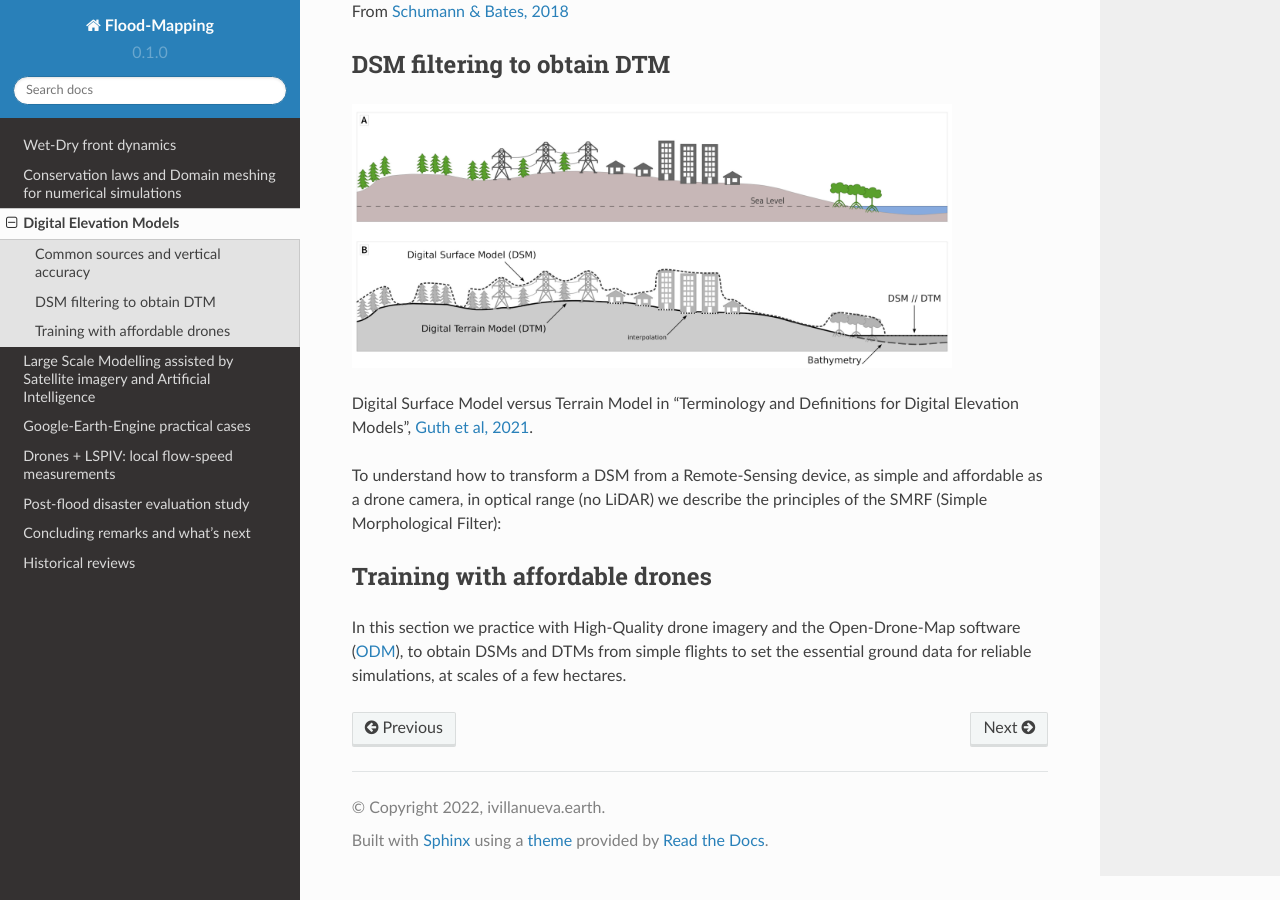
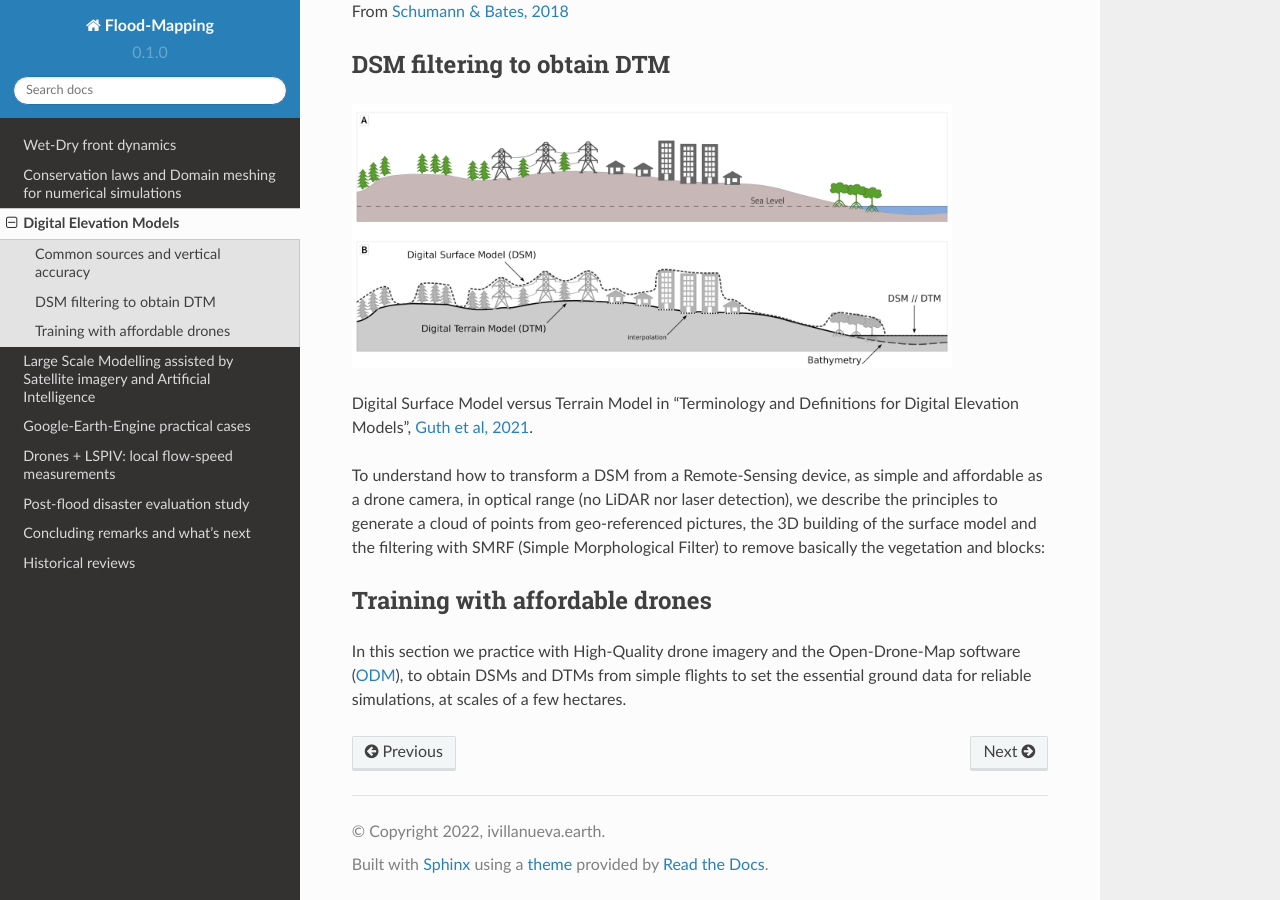
Before and after one commit to ivillamadrid/FloodMapping, a Sphinx documentation site: the page built from docs/source/dem.rst, in a window 1280 px wide and 900 px high, scrolled down 561 px. Built offline with Sphinx 7.4.7 and the Read the Docs theme 2.0.0, drawn with Linux system fonts in a browser that asks for light colours.

Commit message:
Update dem.rst

```diff
--- a/docs/source/dem.rst
+++ b/docs/source/dem.rst
@@ -27,8 +27,8 @@ Digital Surface Model versus Terrain Model in "Terminology and Definitions for D
 
 .. _Guth et al, 2021: https://doi.org/10.3390/rs13183581
 
-To understand how to transform a DSM from a Remote-Sensing device, as simple and affordable as a drone camera, in optical range (no LiDAR)
-we describe the principles of the SMRF (Simple Morphological Filter):
+To understand how to transform a DSM from a Remote-Sensing device, as simple and affordable as a drone camera, in optical range (no LiDAR nor laser detection),
+we describe the principles to generate a cloud of points from geo-referenced pictures, the 3D building of the surface model and the filtering with SMRF (Simple Morphological Filter) to remove basically the vegetation and blocks:
 
 
 
```
